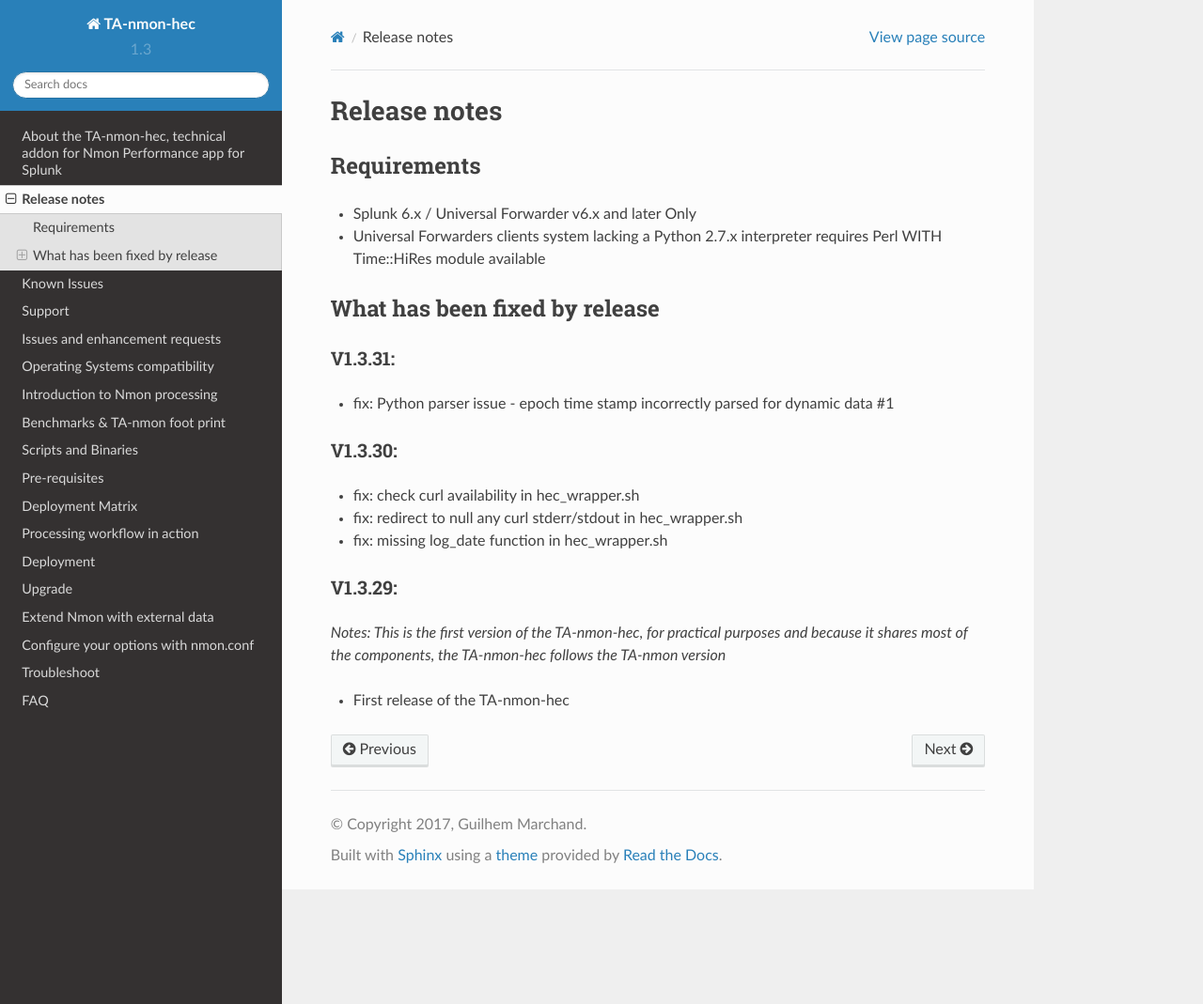
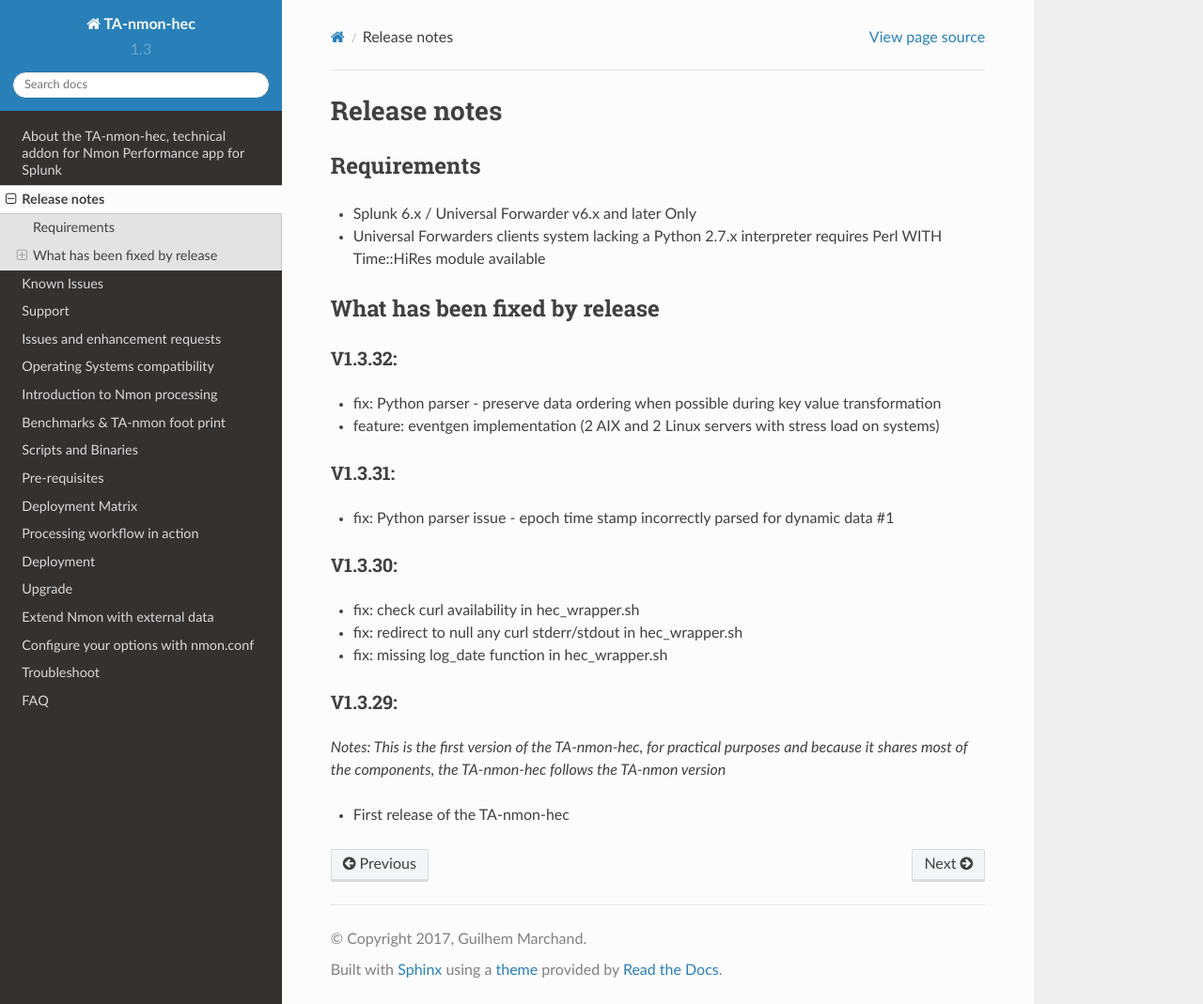
Before and after one commit to guilhemmarchand/TA-nmon-hec, a Sphinx documentation site: the page built from docs/releasenotes.rst, in a window 1280 px wide and 1069 px high. Shown: the whole window at 94% size. Built offline with Sphinx 7.4.7 and the Read the Docs theme 2.0.0, drawn with Linux system fonts in a browser that asks for light colours.

Commit message:
version 1.3.32
- fix: Python parser - preserve data ordering when possible during key value transformation
- feature: eventgen implementation (2 AIX and 2 Linux servers with stress load on systems)

```diff
--- a/docs/releasenotes.rst
+++ b/docs/releasenotes.rst
@@ -13,6 +13,13 @@ Requirements
 ^^^^^^^^^^^^^^^^^^^^^^^^^^^^^^
 What has been fixed by release
 ^^^^^^^^^^^^^^^^^^^^^^^^^^^^^^
+
+========
+V1.3.32:
+========
+
+- fix: Python parser - preserve data ordering when possible during key value transformation
+- feature: eventgen implementation (2 AIX and 2 Linux servers with stress load on systems)
 
 ========
 V1.3.31:
```
Also changed, not shown: 7 other files.
